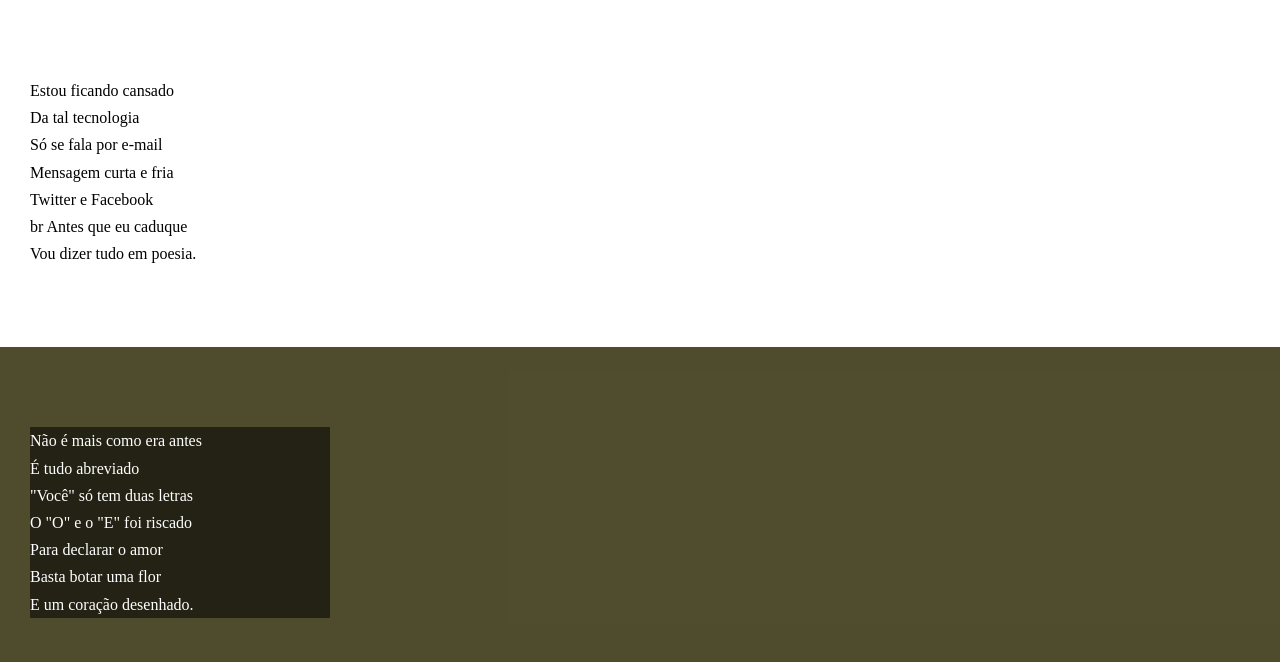
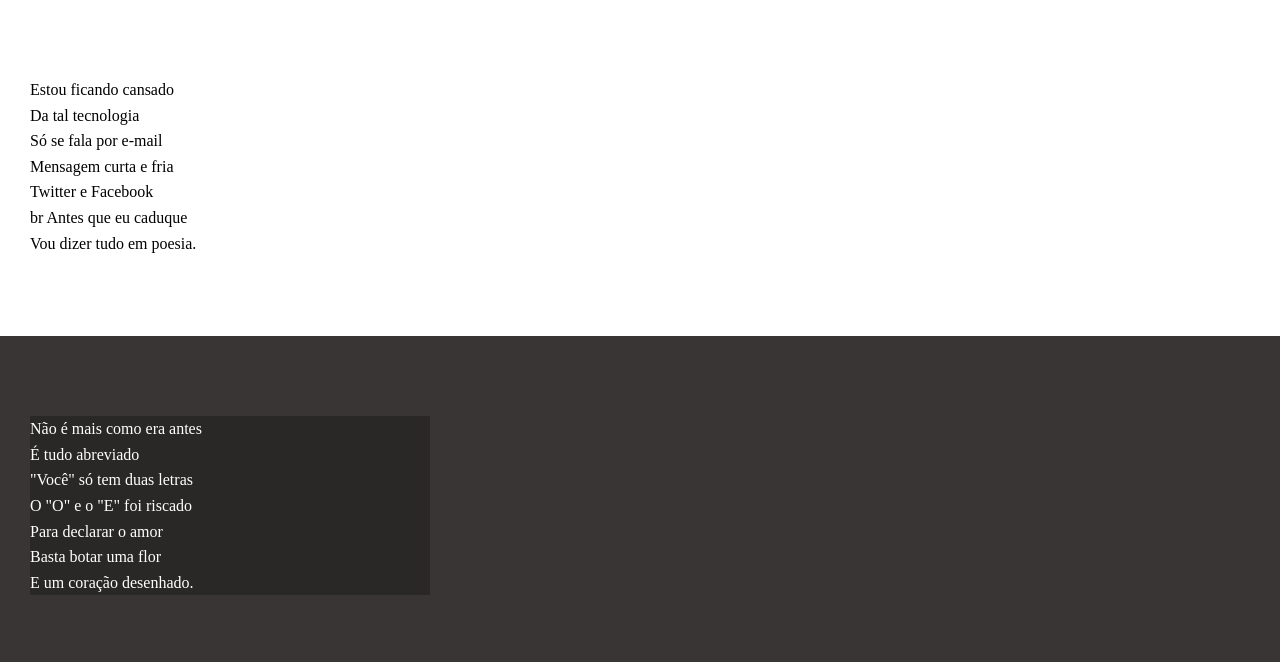
Before and after one commit to EdemarSorgato/html-css, a plain HTML site: page desafios/d012/index.html in a window 1280 px wide. Shown: the part 138-800 px from the top of the page. Drawn offline with Linux system fonts and the light colour scheme.

Commit message:
atualizando d012

```diff
--- a/desafios/d012/estilo/style.css
+++ b/desafios/d012/estilo/style.css
@@ -7,7 +7,7 @@
 
 html, body {
     min-height: 100vh;
-    background-color: darkkhaki;
+    background-color: darkgray;
 }
 
 header {
@@ -21,7 +21,7 @@ header > h1 {
     font-variant: small-caps;
 }
 
-header > p{
+header > p {
     padding-bottom: 40px;
 }
 
@@ -38,7 +38,7 @@ a:hover {
 section {
     padding-top: 10vh;
     padding-bottom: 10vh;
-    line-height: 1.7em;
+    line-height: 1.6em;
     padding-left: 30px;
 }
 
@@ -48,14 +48,13 @@ section.normal {
 }
 
 section.imagem {
-    background-color: rgba(0, 0, 0, 0.581);
+    background-color: rgb(57, 53, 53);
     color: white;
 }
 
 section.imagem > p {
-    width: 300px;
-    background-color: rgba(0, 0, 0, 0.558);
-
+    width: 400px;
+    background-color: rgba(0, 0, 0, 0.262);
 }
 
 footer {
--- a/desafios/d012/index.html
+++ b/desafios/d012/index.html
@@ -100,4 +100,4 @@
 </footer>
 
 </body>
-</html>-
+</html>
```
